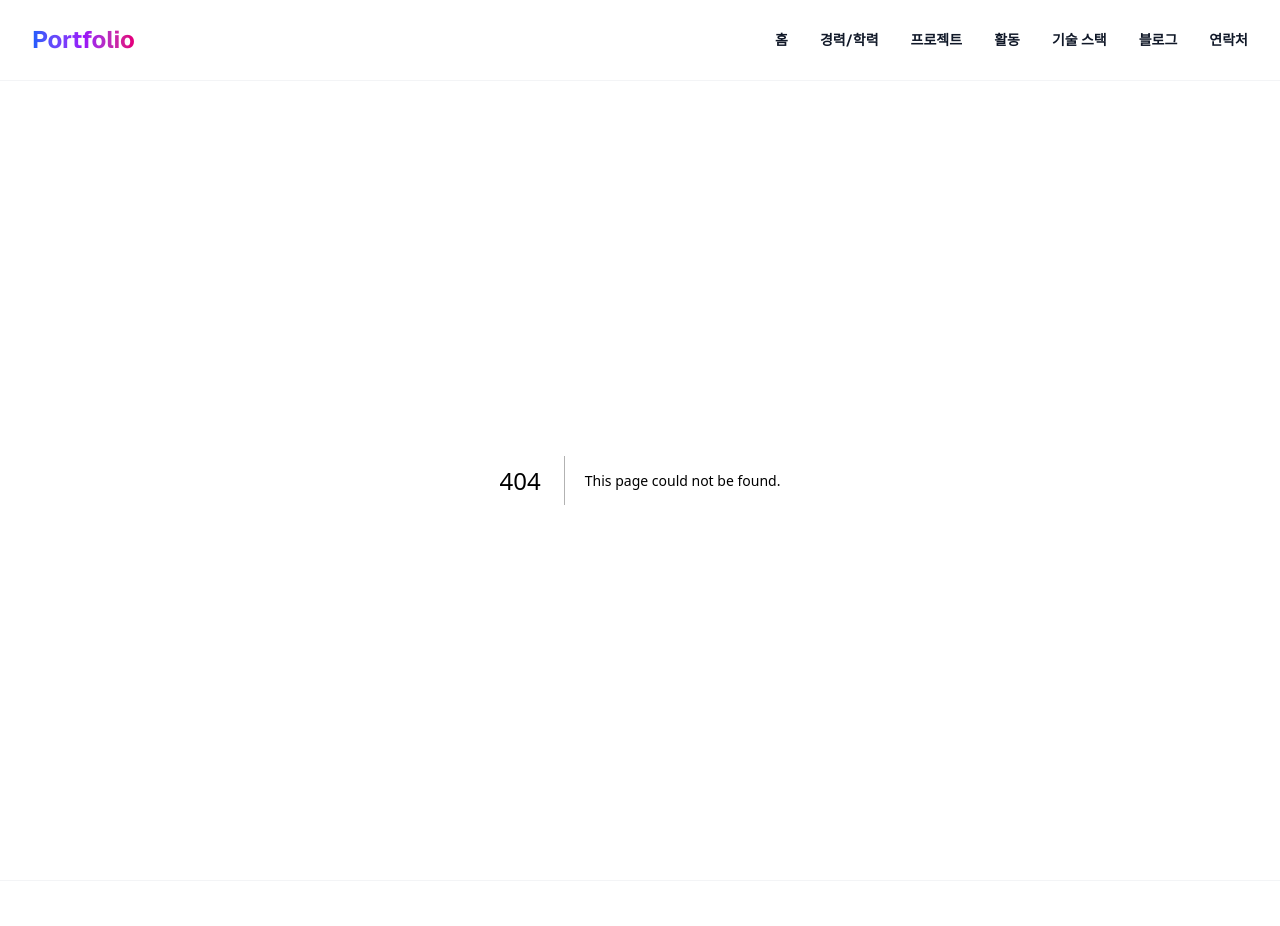
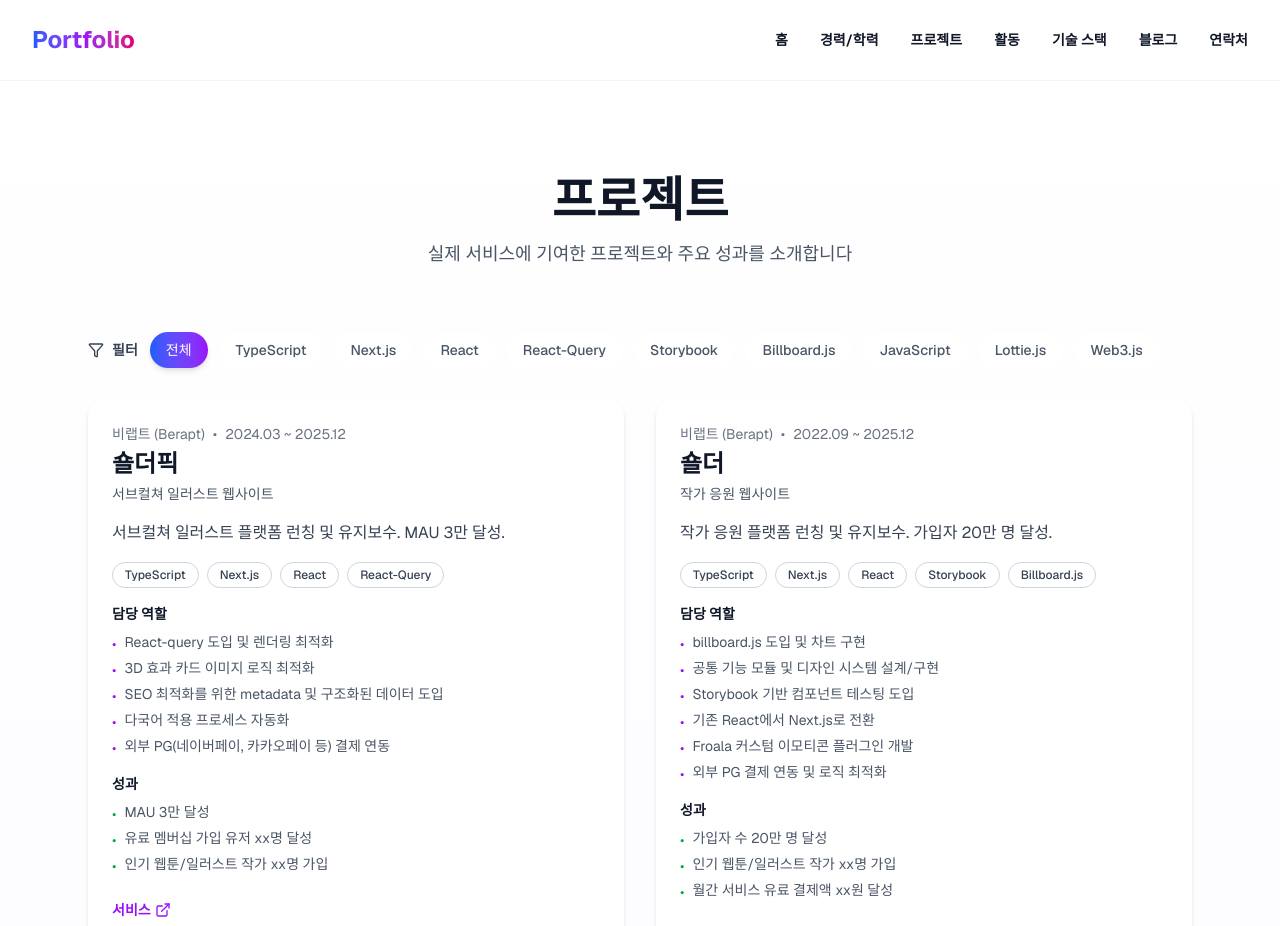
Before and after one commit to junzero741/portfolio, a Next.js app: page /projects in a window 1280 px wide. Before the commit this address had no page. Shown: the top 926 px of the page. Built offline with nearby package versions, Linux system fonts and the light colour scheme.

Commit message:
feat: 프로젝트 페이지

```diff
--- /dev/null
+++ b/app/projects/page.tsx
@@ -0,0 +1,28 @@
+import { Metadata } from "next";
+import { projects } from "@/data/projects";
+import ProjectsGrid from "@/components/projects-grid";
+
+export const metadata: Metadata = {
+  title: "프로젝트 - Portfolio",
+  description: "주요 프로젝트 및 성과",
+};
+
+export default function ProjectsPage() {
+  return (
+    <div className="min-h-screen bg-gradient-to-b from-white via-purple-50/30 to-blue-50/30">
+      <div className="mx-auto max-w-6xl px-6 py-24">
+        {/* Page Header */}
+        <div className="mb-16 text-center animate-fade-in-up">
+          <h1 className="text-5xl font-bold text-gray-900 mb-4">
+            프로젝트
+          </h1>
+          <p className="text-lg text-gray-600 max-w-2xl mx-auto">
+            실제 서비스에 기여한 프로젝트와 주요 성과를 소개합니다
+          </p>
+        </div>
+
+        <ProjectsGrid items={projects} />
+      </div>
+    </div>
+  );
+}
--- /dev/null
+++ b/components/projects-grid.tsx
@@ -0,0 +1,143 @@
+"use client";
+
+import { useMemo, useState } from "react";
+import Link from "next/link";
+import { ExternalLink, Filter } from "lucide-react";
+import { ProjectItem } from "@/data/projects";
+import Card from "@/components/ui/card";
+import Badge from "@/components/ui/badge";
+import { cn } from "@/lib/utils";
+
+interface ProjectsGridProps {
+  items: ProjectItem[];
+}
+
+export default function ProjectsGrid({ items }: ProjectsGridProps) {
+  const [activeFilter, setActiveFilter] = useState<string>("전체");
+
+  const filters = useMemo(() => {
+    const techSet = new Set<string>();
+    items.forEach((item) => item.tech.forEach((tech) => techSet.add(tech)));
+    return ["전체", ...Array.from(techSet)];
+  }, [items]);
+
+  const filteredItems = useMemo(() => {
+    if (activeFilter === "전체") return items;
+    return items.filter((item) => item.tech.includes(activeFilter));
+  }, [activeFilter, items]);
+
+  return (
+    <div className="space-y-8">
+      {/* Filters */}
+      <div className="flex flex-wrap items-center gap-3">
+        <div className="flex items-center gap-2 text-sm font-semibold text-gray-700">
+          <Filter className="h-4 w-4" />
+          필터
+        </div>
+        {filters.map((filter) => (
+          <button
+            key={filter}
+            type="button"
+            onClick={() => setActiveFilter(filter)}
+            className={cn(
+              "rounded-full px-4 py-2 text-sm font-medium transition-all",
+              activeFilter === filter
+                ? "bg-gradient-to-r from-blue-600 to-purple-600 text-white shadow-md"
+                : "bg-white text-gray-600 hover:text-purple-600 hover:shadow-sm"
+            )}
+          >
+            {filter}
+          </button>
+        ))}
+      </div>
+
+      {/* Projects Grid */}
+      <div className="grid grid-cols-1 gap-8 lg:grid-cols-2">
+        {filteredItems.map((project) => (
+          <Card key={project.id} gradient={project.gradient}>
+            <div className="space-y-4">
+              {/* Header */}
+              <div>
+                <div className="flex items-center gap-2 text-sm text-gray-500">
+                  <span>{project.company}</span>
+                  <span>•</span>
+                  <span>{project.period}</span>
+                </div>
+                <h3 className="text-2xl font-bold text-gray-900 mt-1">
+                  {project.title}
+                </h3>
+                {project.subtitle && (
+                  <p className="text-sm text-gray-600 mt-1">
+                    {project.subtitle}
+                  </p>
+                )}
+              </div>
+
+              {/* Summary */}
+              <p className="text-gray-700 leading-relaxed">
+                {project.summary}
+              </p>
+
+              {/* Tech Stack */}
+              <div className="flex flex-wrap gap-2">
+                {project.tech.map((tech) => (
+                  <Badge key={tech} variant="outline">
+                    {tech}
+                  </Badge>
+                ))}
+              </div>
+
+              {/* Roles */}
+              <div>
+                <h4 className="text-sm font-semibold text-gray-900 mb-2">
+                  담당 역할
+                </h4>
+                <ul className="space-y-1 text-sm text-gray-600">
+                  {project.roles.map((role, idx) => (
+                    <li key={idx} className="flex items-start gap-2">
+                      <span className="text-purple-600 mt-0.5">•</span>
+                      <span>{role}</span>
+                    </li>
+                  ))}
+                </ul>
+              </div>
+
+              {/* Achievements */}
+              <div>
+                <h4 className="text-sm font-semibold text-gray-900 mb-2">
+                  성과
+                </h4>
+                <ul className="space-y-1 text-sm text-gray-600">
+                  {project.achievements.map((achievement, idx) => (
+                    <li key={idx} className="flex items-start gap-2">
+                      <span className="text-green-600 mt-0.5">•</span>
+                      <span>{achievement}</span>
+                    </li>
+                  ))}
+                </ul>
+              </div>
+
+              {/* Links */}
+              {project.links && project.links.length > 0 && (
+                <div className="flex flex-wrap gap-3 pt-2">
+                  {project.links.map((link) => (
+                    <Link
+                      key={link.href}
+                      href={link.href}
+                      target="_blank"
+                      rel="noopener noreferrer"
+                      className="inline-flex items-center gap-1 text-sm font-semibold text-purple-600 hover:text-purple-700"
+                    >
+                      {link.label}
+                      <ExternalLink className="h-4 w-4" />
+                    </Link>
+                  ))}
+                </div>
+              )}
+            </div>
+          </Card>
+        ))}
+      </div>
+    </div>
+  );
+}
--- /dev/null
+++ b/data/projects.ts
@@ -0,0 +1,99 @@
+export type ProjectCategory = "work" | "side";
+
+export interface ProjectLink {
+  label: string;
+  href: string;
+}
+
+export interface ProjectItem {
+  id: string;
+  title: string;
+  subtitle?: string;
+  company: string;
+  period: string;
+  category: ProjectCategory;
+  summary: string;
+  tech: string[];
+  roles: string[];
+  achievements: string[];
+  links?: ProjectLink[];
+  gradient: "blue" | "purple" | "orange" | "green";
+}
+
+export const projects: ProjectItem[] = [
+  {
+    id: "shoulder-pick",
+    title: "숄더픽",
+    subtitle: "서브컬쳐 일러스트 웹사이트",
+    company: "비랩트 (Berapt)",
+    period: "2024.03 ~ 2025.12",
+    category: "work",
+    summary:
+      "서브컬쳐 일러스트 플랫폼 런칭 및 유지보수. MAU 3만 달성.",
+    tech: ["TypeScript", "Next.js", "React", "React-Query"],
+    roles: [
+      "React-query 도입 및 렌더링 최적화",
+      "3D 효과 카드 이미지 로직 최적화",
+      "SEO 최적화를 위한 metadata 및 구조화된 데이터 도입",
+      "다국어 적용 프로세스 자동화",
+      "외부 PG(네이버페이, 카카오페이 등) 결제 연동",
+    ],
+    achievements: [
+      "MAU 3만 달성",
+      "유료 멤버십 가입 유저 xx명 달성",
+      "인기 웹툰/일러스트 작가 xx명 가입",
+    ],
+    links: [
+      { label: "서비스", href: "https://pick.shoulder.fan/" },
+    ],
+    gradient: "purple",
+  },
+  {
+    id: "shoulder",
+    title: "숄더",
+    subtitle: "작가 응원 웹사이트",
+    company: "비랩트 (Berapt)",
+    period: "2022.09 ~ 2025.12",
+    category: "work",
+    summary:
+      "작가 응원 플랫폼 런칭 및 유지보수. 가입자 20만 명 달성.",
+    tech: ["TypeScript", "Next.js", "React", "Storybook", "Billboard.js"],
+    roles: [
+      "billboard.js 도입 및 차트 구현",
+      "공통 기능 모듈 및 디자인 시스템 설계/구현",
+      "Storybook 기반 컴포넌트 테스팅 도입",
+      "기존 React에서 Next.js로 전환",
+      "Froala 커스텀 이모티콘 플러그인 개발",
+      "외부 PG 결제 연동 및 로직 최적화",
+    ],
+    achievements: [
+      "가입자 수 20만 명 달성",
+      "인기 웹툰/일러스트 작가 xx명 가입",
+      "월간 서비스 유료 결제액 xx원 달성",
+    ],
+    links: [
+      { label: "서비스", href: "https://shoulder.fan/" },
+    ],
+    gradient: "blue",
+  },
+  {
+    id: "jejodo",
+    title: "제조도",
+    subtitle: "인디워커 기록 아카이빙 플랫폼",
+    company: "획기획 / 제조도",
+    period: "2021.09 ~ 2022.09",
+    category: "work",
+    summary:
+      "인디워커 기록 아카이빙 플랫폼의 웹 프론트엔드 단독 개발.",
+    tech: ["JavaScript", "Lottie.js", "Web3.js", "TypeScript"],
+    roles: [
+      "웹 프론트엔드 단독 개발",
+      "TypeScript로의 점진적 마이그레이션",
+      "웹사이트 내 사용자의 블록체인 데이터 연동",
+      "memoization 활용 컴포넌트 렌더링 최적화",
+    ],
+    achievements: ["인디워커 기록 트렌드로 가입자 수 xx명 달성"],
+    links: [{ label: "서비스", href: "https://www.jejodo.life" }],
+    gradient: "green",
+  },
+];
```
